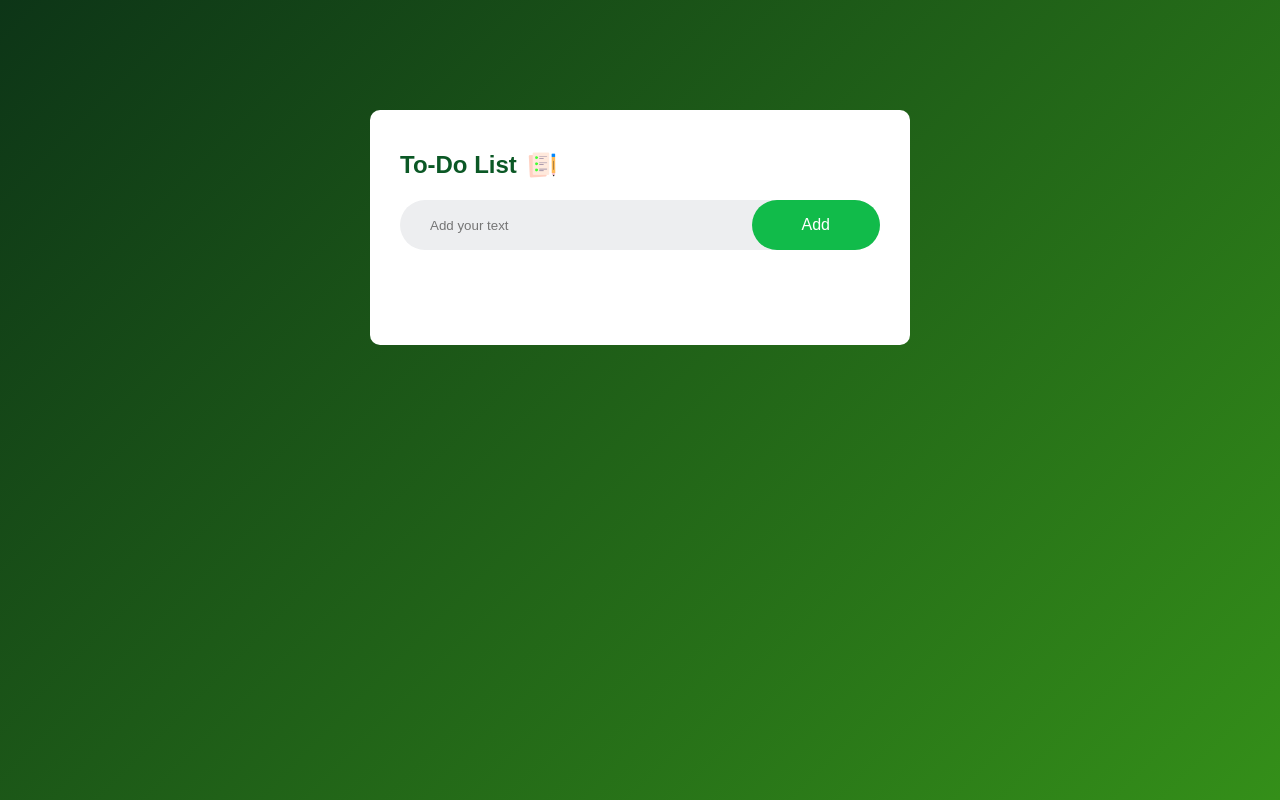
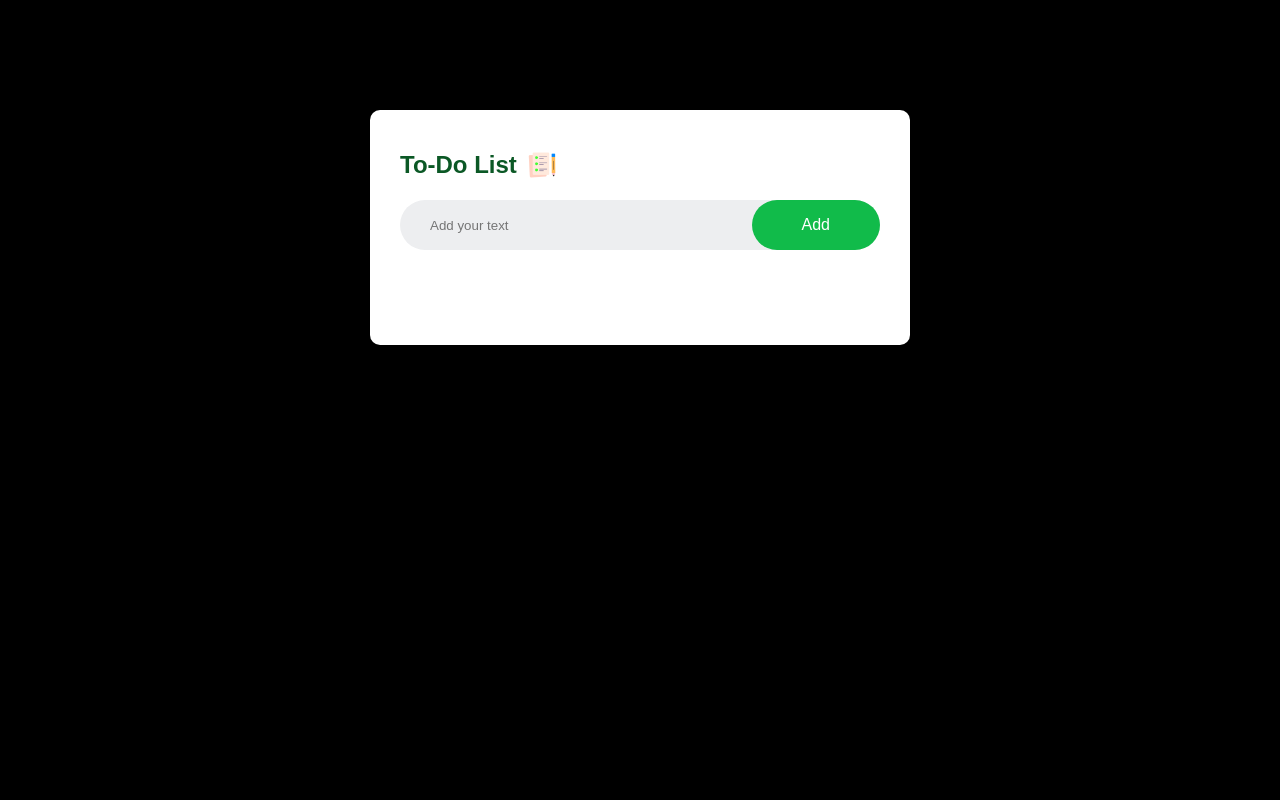
Before and after one commit to adriano-rocha/project-to-do-list-js, a plain HTML site: page index.html in a window 1280 px wide. Drawn offline with Linux system fonts and the light colour scheme.

Commit message:
Update style.css
Changes in background

```diff
--- a/style.css
+++ b/style.css
@@ -8,7 +8,7 @@
 .container {
   width: 100%;
   min-height: 100vh;
-  background: linear-gradient(135deg, #0d3517, #348f19);
+  background: #000;
   padding: 10px;
 }
 .todo-app {
```
